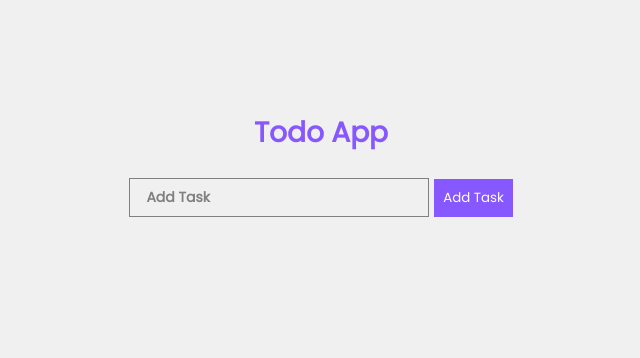
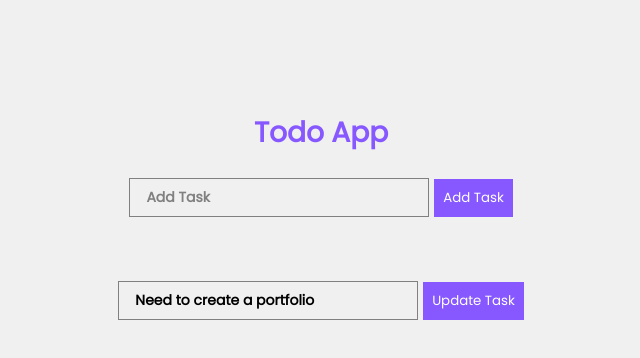
Before and after one commit to Rohith141101/Todo_React_App, a React (Create React App) app: page / in a window 1280 px wide. Shown: the top 358 px of the page, without its empty margins (319-959 px from the left). Built offline with nearby package versions, Linux system fonts and the light colour scheme.

Commit message:
Update TodoWrapper.js

```diff
--- a/src/Components/TodoWrapper.js
+++ b/src/Components/TodoWrapper.js
@@ -5,7 +5,7 @@ import Todo from './Todo'
 import EditTodoForm from './EditTodoForm'
 uuidv4()
 const TodoWrapper = () => {
-    const[todos,setTodos]=useState([])
+    const[todos,setTodos]=useState([{id:uuidv4(), task:"Need to create a portfolio", completed:true, isEditing:true }])
 
     const addTodo=(todo)=>{
         setTodos([...todos, {id:uuidv4(), task:todo, completed:false, isEditing:false }])
```
